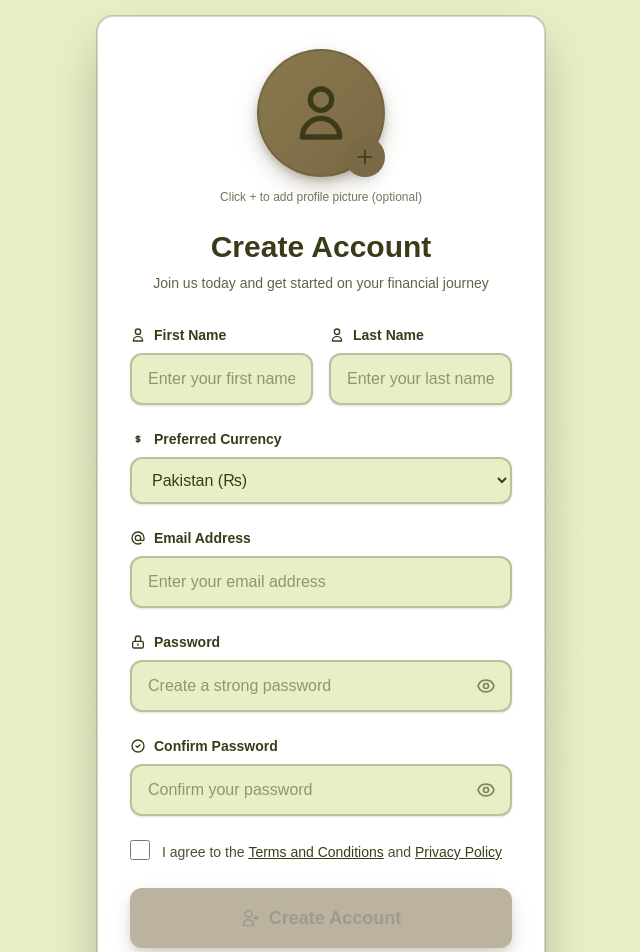
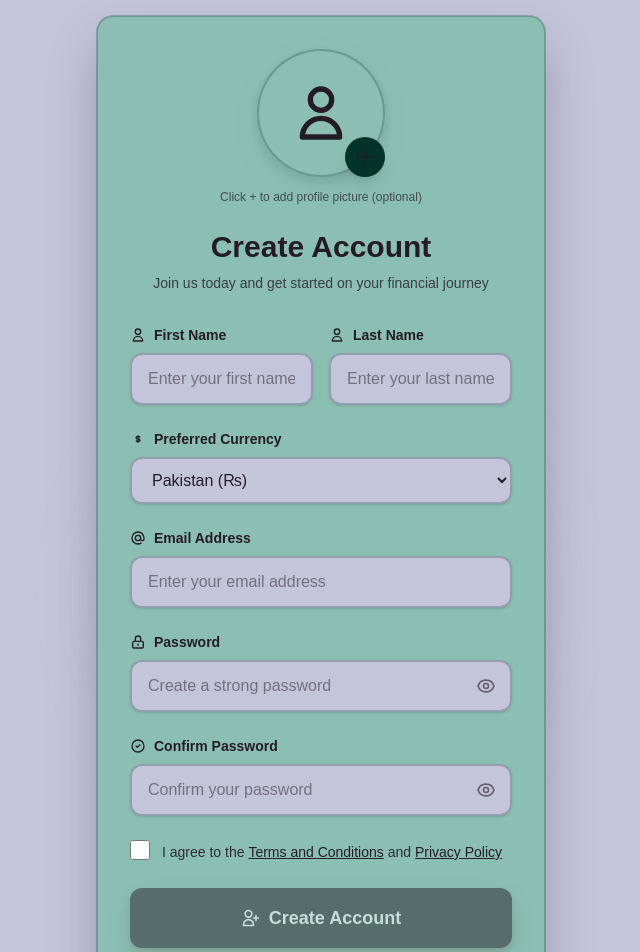
Before and after one commit to amnamunir795/Fin-Valora, a Next.js app: page /signup in a window 1280 px wide. Shown: the top 952 px of the page, without its empty margins (319-959 px from the left). Built offline with nearby package versions, Linux system fonts and the light colour scheme.

Commit message:
color scheme changed

```diff
--- a/pages/signup/index.js
+++ b/pages/signup/index.js
@@ -180,19 +180,19 @@ export default function SignUp() {
   };
 
   return (
-    <div className="min-h-screen bg-[#E7EFC7] flex items-center justify-center p-4 relative overflow-hidden">
+    <div className="min-h-screen bg-[#C4C4DB] flex items-center justify-center p-4 relative overflow-hidden">
       {/* Background decorative elements */}
       <div className="absolute inset-0 overflow-hidden">
-        <div className="absolute -top-40 -right-40 w-80 h-80 bg-[#E7EFC7] rounded-full mix-blend-multiply filter blur-xl opacity-5 animate-pulse"></div>
-        <div className="absolute -bottom-40 -left-40 w-80 h-80 bg-[#E7EFC7] rounded-full mix-blend-multiply filter blur-xl opacity-5 animate-pulse delay-1000"></div>
-        <div className="absolute top-1/2 left-1/2 transform -translate-x-1/2 -translate-y-1/2 w-96 h-96 bg-[#E7EFC7] rounded-full mix-blend-multiply filter blur-2xl opacity-5 animate-pulse delay-500"></div>
+        <div className="absolute -top-40 -right-40 w-80 h-80 bg-[#C4C4DB] rounded-full mix-blend-multiply filter blur-xl opacity-5 animate-pulse"></div>
+        <div className="absolute -bottom-40 -left-40 w-80 h-80 bg-[#C4C4DB] rounded-full mix-blend-multiply filter blur-xl opacity-5 animate-pulse delay-1000"></div>
+        <div className="absolute top-1/2 left-1/2 transform -translate-x-1/2 -translate-y-1/2 w-96 h-96 bg-[#C4C4DB] rounded-full mix-blend-multiply filter blur-2xl opacity-5 animate-pulse delay-500"></div>
       </div>
 
       <div
-        className="max-w-md w-full bg-white backdrop-blur-md rounded-2xl shadow-2xl drop-shadow-2xl border border-[#3B3B1A]/20 p-8 relative z-10 transform hover:scale-105 transition-all duration-300"
+        className="max-w-md w-full bg-[#8ABFB2] backdrop-blur-md rounded-2xl shadow-2xl drop-shadow-2xl border border-[#01332B]/25 p-8 relative z-10 transform hover:scale-105 transition-all duration-300"
         style={{
           boxShadow:
-            "0 25px 50px -12px rgba(59, 59, 26, 0.15), 0 0 0 1px rgba(59, 59, 26, 0.2)",
+            "0 25px 50px -12px rgba(37, 27, 40, 0.15), 0 0 0 1px rgba(1, 51, 43, 0.25)",
         }}
       >
         {/* Create Account Heading with Avatar */}
@@ -202,10 +202,10 @@ export default function SignUp() {
             <div className="relative inline-block">
               {/* Circular Avatar */}
               <div
-                className="w-32 h-32 rounded-full overflow-hidden bg-gradient-to-br from-[#8A784E] to-[#796944] shadow-lg drop-shadow-lg flex items-center justify-center border-2 border-[#3B3B1A]/20"
+                className="w-32 h-32 rounded-full overflow-hidden bg-[#8ABFB2] shadow-lg drop-shadow-lg flex items-center justify-center border-2 border-[#01332B]/25"
                 style={{
                   boxShadow:
-                    "0 10px 25px -3px rgba(121, 105, 68, 0.3), 0 4px 6px -2px rgba(121, 105, 68, 0.2)",
+                    "0 10px 25px -3px rgba(138, 191, 178, 0.3), 0 4px 6px -2px rgba(138, 191, 178, 0.2)",
                 }}
               >
                 {imagePreview ? (
@@ -216,7 +216,7 @@ export default function SignUp() {
                   />
                 ) : (
                   <svg
-                    className="w-16 h-16 text-[#3B3B1A]"
+                    className="w-16 h-16 text-[#251B28]"
                     fill="none"
                     stroke="currentColor"
                     viewBox="0 0 24 24"
@@ -236,7 +236,7 @@ export default function SignUp() {
                 <button
                   type="button"
                   onClick={removeImage}
-                  className="absolute bottom-0 right-0 w-10 h-10 bg-red-500 hover:bg-red-600 text-[#3B3B1A] rounded-full shadow-lg flex items-center justify-center transition-all duration-200 transform hover:scale-110"
+                  className="absolute bottom-0 right-0 w-10 h-10 bg-red-500 hover:bg-red-600 text-[#251B28] rounded-full shadow-lg flex items-center justify-center transition-all duration-200 transform hover:scale-110"
                   title="Remove image"
                 >
                   <svg
@@ -256,7 +256,7 @@ export default function SignUp() {
               ) : (
                 <label
                   htmlFor="avatarUpload"
-                  className="absolute bottom-0 right-0 w-10 h-10 bg-[#796944] hover:bg-[#6E603E] text-[#3B3B1A] rounded-full shadow-lg flex items-center justify-center cursor-pointer transition-all duration-200 transform hover:scale-110"
+                  className="absolute bottom-0 right-0 w-10 h-10 bg-[#01332B] hover:bg-[#251B28] text-[#251B28] rounded-full shadow-lg flex items-center justify-center cursor-pointer transition-all duration-200 transform hover:scale-110"
                   title="Upload image"
                 >
                   <svg
@@ -284,7 +284,7 @@ export default function SignUp() {
             </div>
 
             {/* Upload Instructions */}
-            <p className="text-xs text-[#3B3B1A]/70 mt-3">
+            <p className="text-xs text-[#251B28]/70 mt-3">
               {imagePreview
                 ? "Profile picture selected"
                 : "Click + to add profile picture (optional)"}
@@ -295,8 +295,8 @@ export default function SignUp() {
             )}
           </div>
 
-          <h1 className="text-3xl font-bold text-[#3B3B1A] mb-2">Create Account</h1>
-          <p className="text-[#3B3B1A]/80 text-sm">
+          <h1 className="text-3xl font-bold text-[#251B28] mb-2">Create Account</h1>
+          <p className="text-[#251B28]/80 text-sm">
             Join us today and get started on your financial journey
           </p>
         </div>
@@ -306,10 +306,10 @@ export default function SignUp() {
             <div>
               <label
                 htmlFor="firstName"
-                className="block text-sm font-semibold text-[#3B3B1A] mb-2 flex items-center"
+                className="block text-sm font-semibold text-[#251B28] mb-2 flex items-center"
               >
                 <svg
-                  className="w-4 h-4 mr-2 text-[#3B3B1A]"
+                  className="w-4 h-4 mr-2 text-[#251B28]"
                   fill="none"
                   stroke="currentColor"
                   viewBox="0 0 24 24"
@@ -329,10 +329,10 @@ export default function SignUp() {
                 name="firstName"
                 value={formData.firstName}
                 onChange={handleChange}
-                className={`w-full px-4 py-3 border-2 rounded-xl focus:outline-none focus:ring-2 focus:ring-[#8A784E] focus:border-transparent transition-all duration-200 bg-[#E7EFC7] hover:bg-[#E7EFC7] text-[#3B3B1A] placeholder-[#3B3B1A]/50 shadow-sm hover:shadow-md focus:shadow-lg ${
+                className={`w-full px-4 py-3 border-2 rounded-xl focus:outline-none focus:ring-2 focus:ring-[#01332B] focus:border-transparent transition-all duration-200 bg-[#C4C4DB] hover:bg-[#C4C4DB] text-[#251B28] placeholder-[#251B28]/50 shadow-sm hover:shadow-md focus:shadow-lg ${
                   errors.firstName
                     ? "border-red-400 bg-red-50"
-                    : "border-[#3B3B1A]/25 hover:border-[#8A784E]"
+                    : "border-[#01332B]/25 hover:border-[#8ABFB2]"
                 }`}
                 placeholder="Enter your first name"
               />
@@ -344,10 +344,10 @@ export default function SignUp() {
             <div>
               <label
                 htmlFor="lastName"
-                className="block text-sm font-semibold text-[#3B3B1A] mb-2 flex items-center"
+                className="block text-sm font-semibold text-[#251B28] mb-2 flex items-center"
               >
                 <svg
-                  className="w-4 h-4 mr-2 text-[#3B3B1A]"
+                  className="w-4 h-4 mr-2 text-[#251B28]"
                   fill="none"
                   stroke="currentColor"
                   viewBox="0 0 24 24"
@@ -367,10 +367,10 @@ export default function SignUp() {
                 name="lastName"
                 value={formData.lastName}
                 onChange={handleChange}
-                className={`w-full px-4 py-3 border-2 rounded-xl focus:outline-none focus:ring-2 focus:ring-[#8A784E] focus:border-transparent transition-all duration-200 bg-[#E7EFC7] hover:bg-[#E7EFC7] text-[#3B3B1A] placeholder-[#3B3B1A]/50 shadow-sm hover:shadow-md focus:shadow-lg ${
+                className={`w-full px-4 py-3 border-2 rounded-xl focus:outline-none focus:ring-2 focus:ring-[#01332B] focus:border-transparent transition-all duration-200 bg-[#C4C4DB] hover:bg-[#C4C4DB] text-[#251B28] placeholder-[#251B28]/50 shadow-sm hover:shadow-md focus:shadow-lg ${
                   errors.lastName
                     ? "border-red-400 bg-red-50"
-                    : "border-[#3B3B1A]/25 hover:border-[#8A784E]"
+                    : "border-[#01332B]/25 hover:border-[#8ABFB2]"
                 }`}
                 placeholder="Enter your last name"
               />
@@ -383,10 +383,10 @@ export default function SignUp() {
           <div>
             <label
               htmlFor="currency"
-              className="block text-sm font-semibold text-[#3B3B1A] mb-2 flex items-center"
+              className="block text-sm font-semibold text-[#251B28] mb-2 flex items-center"
             >
               <svg
-                className="w-4 h-4 mr-2 text-[#3B3B1A]"
+                className="w-4 h-4 mr-2 text-[#251B28]"
                 fill="none"
                 stroke="currentColor"
                 viewBox="0 0 24 24"
@@ -405,10 +405,10 @@ export default function SignUp() {
               name="currency"
               value={formData.currency}
               onChange={handleChange}
-              className={`w-full px-4 py-3 border-2 rounded-xl focus:outline-none focus:ring-2 focus:ring-[#8A784E] focus:border-transparent transition-all duration-200 bg-[#E7EFC7] hover:bg-[#E7EFC7] text-[#3B3B1A] cursor-pointer shadow-sm hover:shadow-md focus:shadow-lg ${
+              className={`w-full px-4 py-3 border-2 rounded-xl focus:outline-none focus:ring-2 focus:ring-[#01332B] focus:border-transparent transition-all duration-200 bg-[#C4C4DB] hover:bg-[#C4C4DB] text-[#251B28] cursor-pointer shadow-sm hover:shadow-md focus:shadow-lg ${
                 errors.currency
                   ? "border-red-400 bg-red-50"
-                  : "border-[#3B3B1A]/25 hover:border-[#8A784E]"
+                  : "border-[#01332B]/25 hover:border-[#8ABFB2]"
               }`}
             >
               <option value="">Select Currency</option>
@@ -426,10 +426,10 @@ export default function SignUp() {
           <div>
             <label
               htmlFor="email"
-              className="block text-sm font-semibold text-[#3B3B1A] mb-2 flex items-center"
+              className="block text-sm font-semibold text-[#251B28] mb-2 flex items-center"
             >
               <svg
-                className="w-4 h-4 mr-2 text-[#3B3B1A]"
+                className="w-4 h-4 mr-2 text-[#251B28]"
                 fill="none"
                 stroke="currentColor"
                 viewBox="0 0 24 24"
@@ -449,10 +449,10 @@ export default function SignUp() {
               name="email"
               value={formData.email}
               onChange={handleChange}
-              className={`w-full px-4 py-3 border-2 rounded-xl focus:outline-none focus:ring-2 focus:ring-[#8A784E] focus:border-transparent transition-all duration-200 bg-[#E7EFC7] hover:bg-[#E7EFC7] text-[#3B3B1A] placeholder-[#3B3B1A]/50 shadow-sm hover:shadow-md focus:shadow-lg ${
+              className={`w-full px-4 py-3 border-2 rounded-xl focus:outline-none focus:ring-2 focus:ring-[#01332B] focus:border-transparent transition-all duration-200 bg-[#C4C4DB] hover:bg-[#C4C4DB] text-[#251B28] placeholder-[#251B28]/50 shadow-sm hover:shadow-md focus:shadow-lg ${
                 errors.email
                   ? "border-red-400 bg-red-50"
-                  : "border-[#3B3B1A]/25 hover:border-[#8A784E]"
+                  : "border-[#01332B]/25 hover:border-[#8ABFB2]"
               }`}
               placeholder="Enter your email address"
             />
@@ -464,10 +464,10 @@ export default function SignUp() {
           <div>
             <label
               htmlFor="password"
-              className="block text-sm font-semibold text-[#3B3B1A] mb-2 flex items-center"
+              className="block text-sm font-semibold text-[#251B28] mb-2 flex items-center"
             >
               <svg
-                className="w-4 h-4 mr-2 text-[#3B3B1A]"
+                className="w-4 h-4 mr-2 text-[#251B28]"
                 fill="none"
                 stroke="currentColor"
                 viewBox="0 0 24 24"
@@ -488,17 +488,17 @@ export default function SignUp() {
                 name="password"
                 value={formData.password}
                 onChange={handleChange}
-                className={`w-full px-4 py-3 pr-12 border-2 rounded-xl focus:outline-none focus:ring-2 focus:ring-[#8A784E] focus:border-transparent transition-all duration-200 bg-[#E7EFC7] hover:bg-[#E7EFC7] text-[#3B3B1A] placeholder-[#3B3B1A]/50 shadow-sm hover:shadow-md focus:shadow-lg ${
+                className={`w-full px-4 py-3 pr-12 border-2 rounded-xl focus:outline-none focus:ring-2 focus:ring-[#01332B] focus:border-transparent transition-all duration-200 bg-[#C4C4DB] hover:bg-[#C4C4DB] text-[#251B28] placeholder-[#251B28]/50 shadow-sm hover:shadow-md focus:shadow-lg ${
                   errors.password
                     ? "border-red-400 bg-red-50"
-                    : "border-[#3B3B1A]/25 hover:border-[#8A784E]"
+                    : "border-[#01332B]/25 hover:border-[#8ABFB2]"
                 }`}
                 placeholder="Create a strong password"
               />
               <button
                 type="button"
                 onClick={() => setShowPassword(!showPassword)}
-                className="absolute inset-y-0 right-0 pr-4 flex items-center text-[#3B3B1A]/60 hover:text-[#3B3B1A] transition-colors duration-200"
+                className="absolute inset-y-0 right-0 pr-4 flex items-center text-[#251B28]/60 hover:text-[#251B28] transition-colors duration-200"
               >
                 {showPassword ? (
                   <svg
@@ -545,10 +545,10 @@ export default function SignUp() {
           <div>
             <label
               htmlFor="confirmPassword"
-              className="block text-sm font-semibold text-[#3B3B1A] mb-2 flex items-center"
+              className="block text-sm font-semibold text-[#251B28] mb-2 flex items-center"
             >
               <svg
-                className="w-4 h-4 mr-2 text-[#3B3B1A]"
+                className="w-4 h-4 mr-2 text-[#251B28]"
                 fill="none"
                 stroke="currentColor"
                 viewBox="0 0 24 24"
@@ -569,17 +569,17 @@ export default function SignUp() {
                 name="confirmPassword"
                 value={formData.confirmPassword}
                 onChange={handleChange}
-                className={`w-full px-4 py-3 pr-12 border-2 rounded-xl focus:outline-none focus:ring-2 focus:ring-[#8A784E] focus:border-transparent transition-all duration-200 bg-[#E7EFC7] hover:bg-[#E7EFC7] text-[#3B3B1A] placeholder-[#3B3B1A]/50 shadow-sm hover:shadow-md focus:shadow-lg ${
+                className={`w-full px-4 py-3 pr-12 border-2 rounded-xl focus:outline-none focus:ring-2 focus:ring-[#01332B] focus:border-transparent transition-all duration-200 bg-[#C4C4DB] hover:bg-[#C4C4DB] text-[#251B28] placeholder-[#251B28]/50 shadow-sm hover:shadow-md focus:shadow-lg ${
                   errors.confirmPassword
                     ? "border-red-400 bg-red-50"
-                    : "border-[#3B3B1A]/25 hover:border-[#8A784E]"
+                    : "border-[#01332B]/25 hover:border-[#8ABFB2]"
                 }`}
                 placeholder="Confirm your password"
               />
               <button
                 type="button"
                 onClick={() => setShowConfirmPassword(!showConfirmPassword)}
-                className="absolute inset-y-0 right-0 pr-4 flex items-center text-[#3B3B1A]/60 hover:text-[#3B3B1A] transition-colors duration-200"
+                className="absolute inset-y-0 right-0 pr-4 flex items-center text-[#251B28]/60 hover:text-[#251B28] transition-colors duration-200"
               >
                 {showConfirmPassword ? (
                   <svg
@@ -663,18 +663,18 @@ export default function SignUp() {
                       setErrors((prev) => ({ ...prev, terms: "" }));
                     }
                   }}
-                  className="w-5 h-5 border-2 border-[#3B3B1A]/25 rounded bg-[#E7EFC7] text-[#3B3B1A] focus:ring-2 focus:ring-[#8A784E] focus:ring-offset-0 cursor-pointer transition-all"
+                  className="w-5 h-5 border-2 border-[#01332B]/25 rounded bg-[#C4C4DB] text-[#251B28] focus:ring-2 focus:ring-[#01332B] focus:ring-offset-0 cursor-pointer transition-all"
                 />
               </div>
               <div className="ml-3">
                 <label
                   htmlFor="terms"
-                  className="text-sm text-[#3B3B1A]/90 cursor-pointer"
+                  className="text-sm text-[#251B28]/90 cursor-pointer"
                 >
                   I agree to the{" "}
                   <Link
                     href="/terms"
-                    className="text-[#3B3B1A] hover:text-[#3B3B1A] underline font-medium transition-colors"
+                    className="text-[#251B28] hover:text-[#251B28] underline font-medium transition-colors"
                     target="_blank"
                   >
                     Terms and Conditions
@@ -682,7 +682,7 @@ export default function SignUp() {
                   and{" "}
                   <Link
                     href="/privacy"
-                    className="text-[#3B3B1A] hover:text-[#3B3B1A] underline font-medium transition-colors"
+                    className="text-[#251B28] hover:text-[#251B28] underline font-medium transition-colors"
                     target="_blank"
                   >
                     Privacy Policy
@@ -698,7 +698,7 @@ export default function SignUp() {
           <button
             type="submit"
             disabled={isLoading || !acceptedTerms}
-            className="w-full bg-[#796944] text-[#3B3B1A] py-4 px-6 rounded-xl font-semibold text-lg hover:bg-[#6E603E] focus:outline-none focus:ring-2 focus:ring-[#8A784E] disabled:opacity-50 disabled:cursor-not-allowed transform hover:scale-105 active:scale-95 transition-all duration-200 shadow-lg hover:shadow-2xl drop-shadow-lg"
+            className="w-full bg-[#251B28] text-[#FFFFFF] py-4 px-6 rounded-xl font-semibold text-lg hover:bg-[#8ABFB2] focus:outline-none focus:ring-2 focus:ring-[#01332B] disabled:opacity-50 disabled:cursor-not-allowed transform hover:scale-105 active:scale-95 transition-all duration-200 shadow-lg hover:shadow-2xl drop-shadow-lg"
             style={{
               boxShadow:
                 "0 10px 25px -3px rgba(121, 105, 68, 0.4), 0 4px 6px -2px rgba(121, 105, 68, 0.3)",
@@ -707,7 +707,7 @@ export default function SignUp() {
             {isLoading ? (
               <div className="flex items-center justify-center">
                 <svg
-                  className="animate-spin -ml-1 mr-3 h-5 w-5 text-[#3B3B1A]"
+                  className="animate-spin -ml-1 mr-3 h-5 w-5 text-[#251B28]"
                   xmlns="http://www.w3.org/2000/svg"
                   fill="none"
                   viewBox="0 0 24 24"
@@ -749,7 +749,7 @@ export default function SignUp() {
           </button>
 
           {/* Consent Text Below Button */}
-          <p className="text-xs text-[#3B3B1A]/60 text-center mt-4">
+          <p className="text-xs text-[#251B28]/60 text-center mt-4">
             By signing up, you agree to our Terms of Service and Privacy Policy.
             We'll use your information to provide and improve our services.
           </p>
@@ -758,10 +758,10 @@ export default function SignUp() {
         <div className="mt-8 text-center">
           <div className="relative">
             <div className="absolute inset-0 flex items-center">
-              <div className="w-full border-t border-[#3B3B1A]/25"></div>
+              <div className="w-full border-t border-[#01332B]/25"></div>
             </div>
             <div className="relative flex justify-center text-sm">
-              <span className="px-4 bg-white text-[#3B3B1A]/80">
+              <span className="px-4 bg-[#8ABFB2] text-[#251B28]/80">
                 Already have an account?
               </span>
             </div>
@@ -769,7 +769,7 @@ export default function SignUp() {
           <div className="mt-4">
             <Link
               href="/login"
-              className="inline-flex items-center px-6 py-3 border-2 border-[#D174D2] text-[#3B3B1A] font-semibold rounded-xl hover:bg-[#D174D2] hover:border-[#8A784E] transition-all duration-200 transform hover:scale-105 shadow-md hover:shadow-lg"
+              className="inline-flex items-center px-6 py-3 border-2 border-[#251B28] text-[#251B28] font-semibold rounded-xl hover:bg-[#01332B] hover:text-white hover:border-[#01332B] transition-all duration-200 transform hover:scale-105 shadow-md hover:shadow-lg"
             >
               <svg
                 className="w-4 h-4 mr-2"
```
Also changed, not shown: pages/budget-setup/index.js (+39 -39 lines), pages/login/index.js (+25 -25 lines), pages/terms.js (+30 -30 lines).
